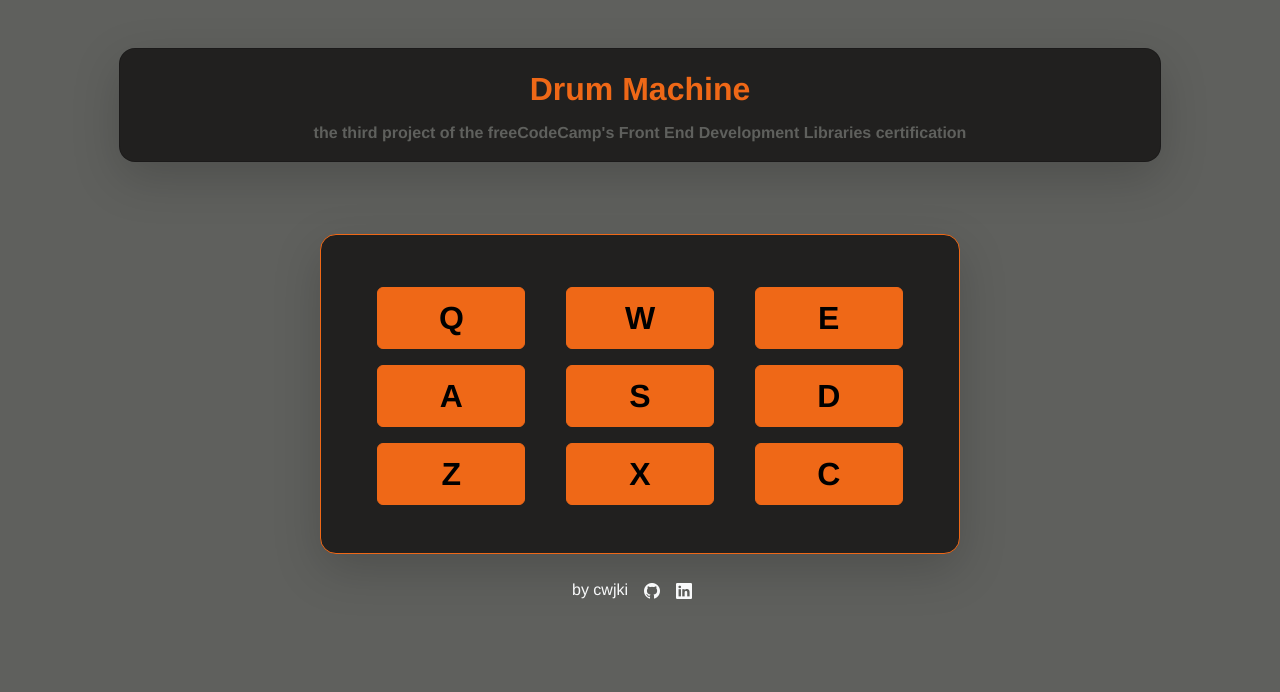
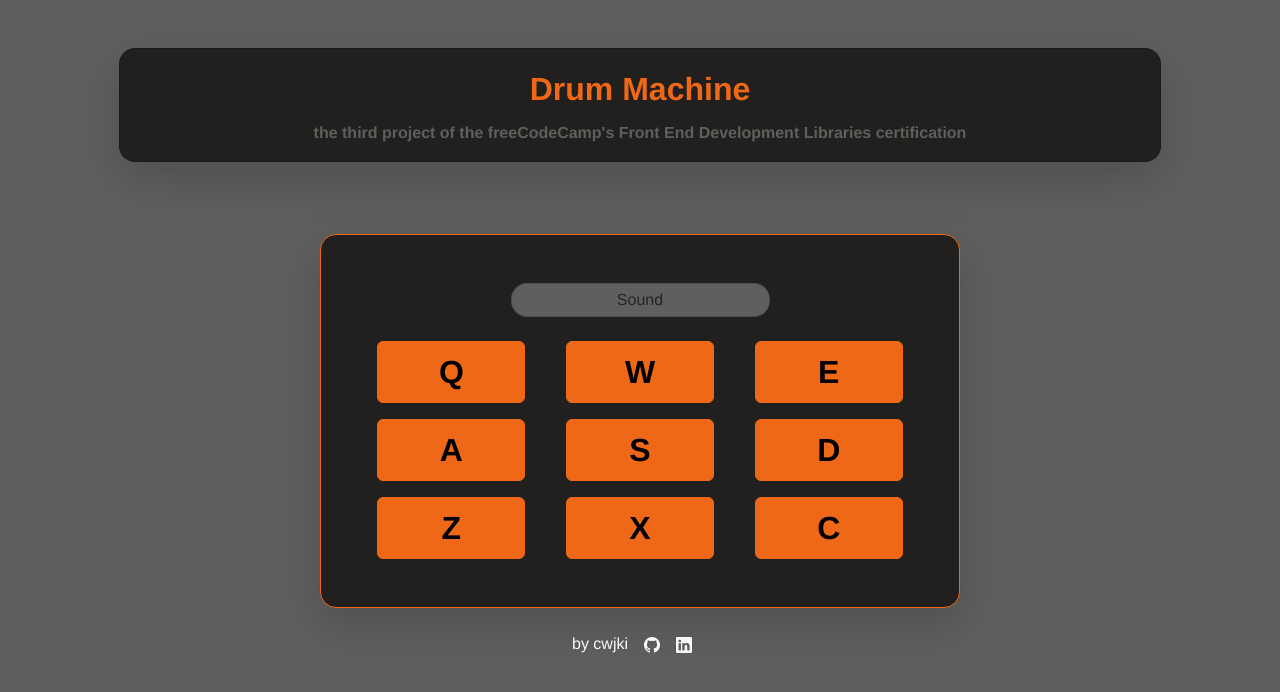
Before and after one commit to cwjki/drum-machine, a React (Create React App) app: page / in a window 1280 px wide. Shown: the top 692 px of the page. Built offline with nearby package versions, Linux system fonts and the light colour scheme.

Commit message:
added the sound card

```diff
--- a/src/components/DrumBox.tsx
+++ b/src/components/DrumBox.tsx
@@ -5,9 +5,12 @@ const DrumBox = () => {
         <div className="col-md-10 col-12 mx-auto">
           <div className="card bg-secondary rounded-4 shadow-lg">
             <div className="card-body ">
-              <div className="card-title text-info fs-2 fw-bold">Drum Machine</div>
+              <div className="card-title text-info fs-2 fw-bold">
+                Drum Machine
+              </div>
               <div className="card-text text-primary fw-semibold">
-                the third project of the freeCodeCamp's Front End Development Libraries certification
+                the third project of the freeCodeCamp's Front End Development
+                Libraries certification
               </div>
             </div>
           </div>
@@ -16,7 +19,14 @@ const DrumBox = () => {
 
       <div className="row align-items-center mt-5 pt-4">
         <div className="col-md-6 col-sm-9 col-11 mx-auto border border-info p-5 bg-secondary rounded-4 shadow-lg">
-          <div className="row text-center mt-1">
+          <div className="row align-items-center text-center">
+            <div className="col-6 mx-auto">
+              <div className="card bg-primary rounded-4">
+                <div className="fs-6 py-1">Sound</div>
+              </div>
+            </div>
+          </div>
+          <div className="row text-center mt-4">
             <div className="col mybtn">
               <button className="btn btn-info fs-2 fw-bold">Q</button>
             </div>
```
